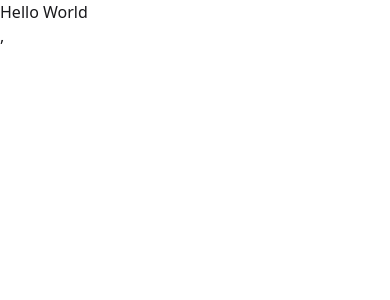
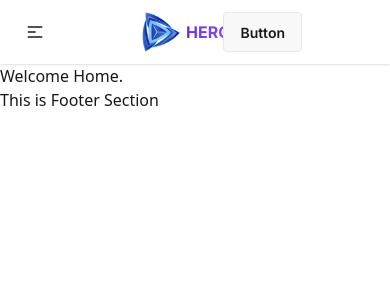
Before and after one commit to Smswad/Programming-Hero-A8, a React (Vite) app: page / in a window 390 px wide. Shown: the top 300 px of the page. Built offline with nearby package versions, Linux system fonts and the light colour scheme.

Commit message:
lucide react added

```diff
--- a/index.html
+++ b/index.html
@@ -1,13 +1,19 @@
 <!doctype html>
-<html lang="en">
+<html lang="en" data-theme="light">
+
 <head>
   <meta charset="UTF-8" />
-    <link rel="icon" type="image/svg+xml" href="/vite.svg" />
   <meta name="viewport" content="width=device-width, initial-scale=1.0" />
-    <title>programming-hero-a8</title>
+  <link rel="shortcut icon" href="src/assets/assets/logo.png" type="image/x-icon">
+  <style>
+    @import url('https://fonts.googleapis.com/css2?family=Inter:ital,opsz,wght@0,14..32,100..900;1,14..32,100..900&display=swap');
+  </style>
+  <title>HERO.IO</title>
 </head>
+
 <body>
   <div id="root"></div>
   <script type="module" src="/src/main.jsx"></script>
 </body>
+
 </html>
--- a/package.json
+++ b/package.json
@@ -11,6 +11,7 @@
   },
   "dependencies": {
     "@tailwindcss/vite": "^4.1.18",
+    "lucide-react": "^0.562.0",
     "react": "^19.2.0",
     "react-dom": "^19.2.0",
     "react-router": "^7.11.0",
--- /dev/null
+++ b/src/App.css
@@ -0,0 +1,5 @@
+.inter-normal {
+    font-family: "Inter", sans-serif;
+    font-optical-sizing: auto;
+    font-style: normal;
+}
--- /dev/null
+++ b/src/Routes/Routes.jsx
@@ -0,0 +1,21 @@
+import React from 'react';
+import { createBrowserRouter } from "react-router";
+import Root from '../pages/Root/Root';
+import ErrorPage from '../pages/ErrorPage/ErrorPage';
+import Home from '../pages/Home/Home';
+
+
+export const router = createBrowserRouter([
+    {
+        path: "/",
+        Component: Root,
+        errorElement: <ErrorPage></ErrorPage>,
+        children: [
+            {
+                index: true,
+                path: "/",
+                Component: Home
+            }
+        ]
+    },
+]);
--- /dev/null
+++ b/src/components/Footer/Footer.jsx
@@ -0,0 +1,11 @@
+import React from 'react';
+
+const Footer = () => {
+    return (
+        <div>
+            <h1>This is Footer Section</h1>
+        </div>
+    );
+};
+
+export default Footer;
--- /dev/null
+++ b/src/components/Header/Navbar.jsx
@@ -0,0 +1,50 @@
+import React from 'react';
+import logo from "../../assets/assets/logo.png"
+import "../../App.css"
+const Navbar = () => {
+    const links = <>
+        <ul className='flex space-x-8 inter-normal font-semibold text-[1rem]'>
+            <li>Home</li>
+            <li>Apps</li>
+            <li>Installation</li>
+        </ul>
+    </>
+    return (
+        <div>
+
+            {/* <h1>This is Header Section</h1> */}
+            <div className="navbar bg-base-100 shadow-sm mr-2 inter-normal">
+                <div className="navbar-start">
+                    <div className="dropdown">
+                        <div tabIndex={0} role="button" className="btn btn-ghost lg:hidden">
+                            <svg xmlns="http://www.w3.org/2000/svg" className="h-5 w-5" fill="none" viewBox="0 0 24 24" stroke="currentColor"> <path strokeLinecap="round" strokeLinejoin="round" strokeWidth="2" d="M4 6h16M4 12h8m-8 6h16" />
+                            </svg>
+                        </div>
+                        <ul
+                            tabIndex="-1"
+                            className="menu menu-sm dropdown-content bg-base-100 rounded-box z-1 mt-3 w-52 p-2 shadow">
+                            {links}
+                        </ul>
+                    </div>
+                    {/* Hero logo & Name */}
+                    <a className="flex items-center text-xl">
+                        <img className="w-10 h-10 ml-20 mr-1 " src={logo} alt="hero.logo" />
+                        <span className="font-bold text-[1rem] bg-[linear-gradient(125deg,#632EE3_0%,#9F62F2_100%)] bg-clip-text text-transparent"
+                        >HERO.IO</span>
+                    </a>
+                </div>
+                <div className="navbar-center hidden lg:flex">
+                    <ul className="menu menu-horizontal px-1">
+                        {links}
+                    </ul>
+                </div>
+                <div className="navbar-end">
+
+                    <a className="btn mr-20">Button</a>
+                </div>
+            </div>
+        </div>
+    );
+};
+
+export default Navbar;
--- /dev/null
+++ b/src/pages/ErrorPage/ErrorPage.jsx
@@ -0,0 +1,11 @@
+import React from 'react';
+
+const ErrorPage = () => {
+    return (
+        <div>
+            <h1>404 Error!</h1>
+        </div>
+    );
+};
+
+export default ErrorPage;
--- /dev/null
+++ b/src/pages/Home/Home.jsx
@@ -0,0 +1,11 @@
+import React from 'react';
+
+const Home = () => {
+    return (
+        <div>
+            <h1>Welcome Home.</h1>
+        </div>
+    );
+};
+
+export default Home;
--- /dev/null
+++ b/src/pages/Root/Root.jsx
@@ -0,0 +1,16 @@
+import React from 'react';
+import Navbar from '../../components/Header/Navbar';
+import { Outlet } from 'react-router';
+import Footer from '../../components/Footer/Footer';
+
+const Root = () => {
+    return (
+        <div>
+            <Navbar></Navbar>
+            <Outlet></Outlet>
+            <Footer></Footer>
+        </div>
+    );
+};
+
+export default Root;
```
Also changed, not shown: src/main.jsx (+2 -8 lines), 1 other file (tests, documents, lock files or other folders). Lines whose indentation alone changed are shown as unchanged.
